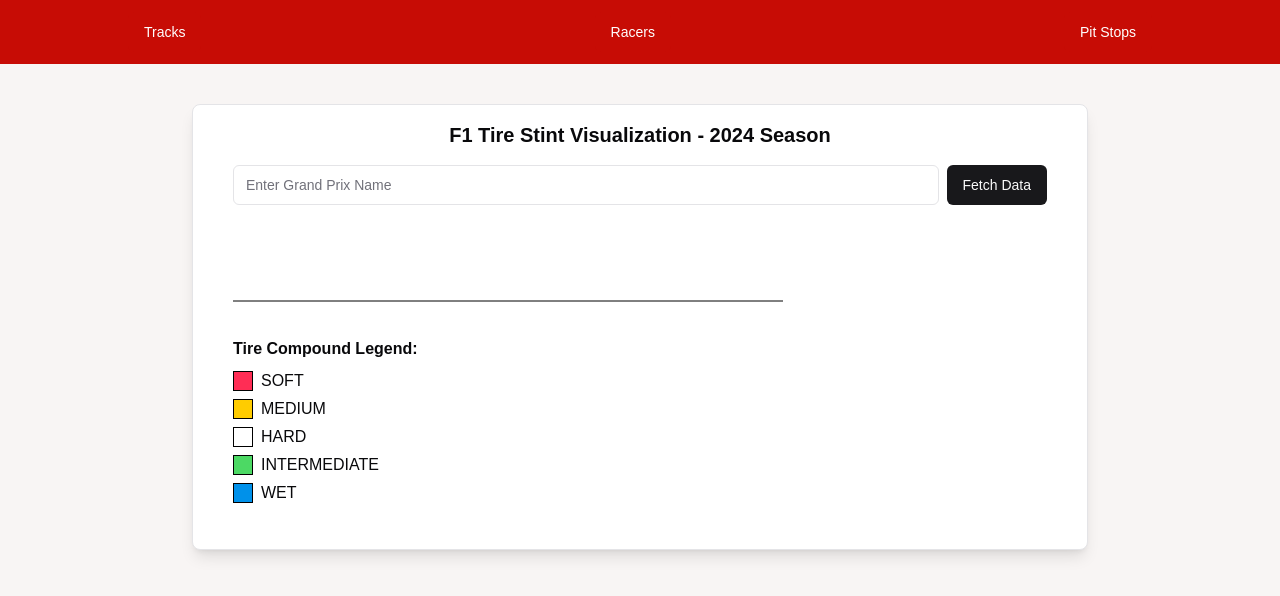
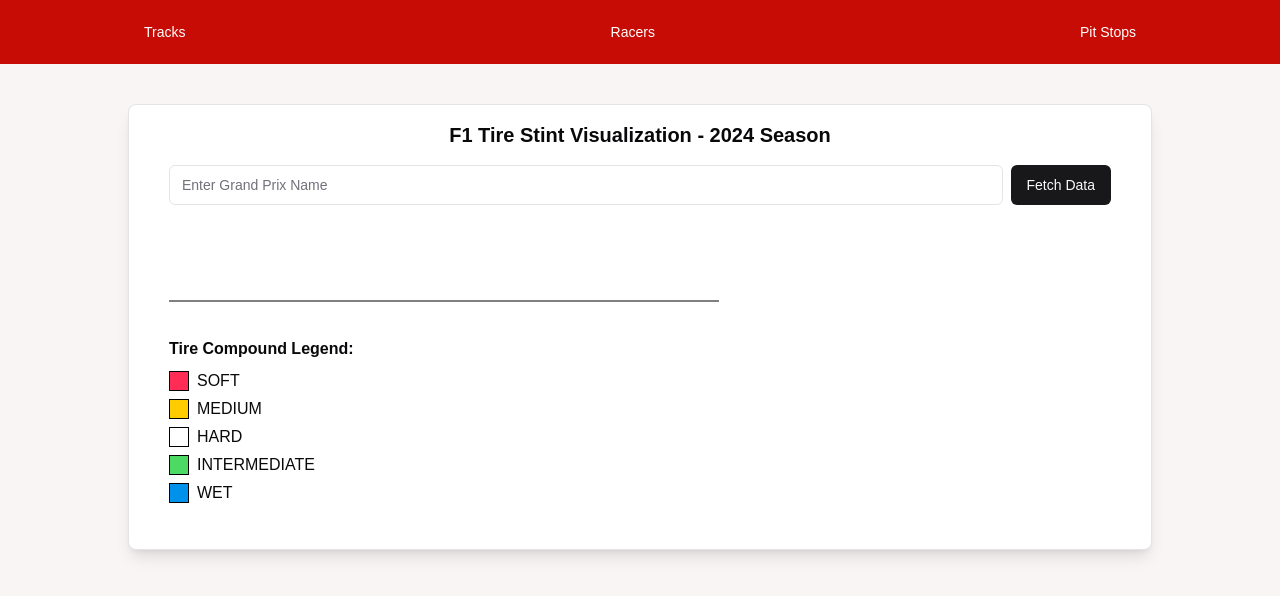
Before and after one commit to peach3es/Scotts-Tots, a Next.js app: page /tyre in a window 1280 px wide. Shown: the top 596 px of the page. Built offline with nearby package versions, Linux system fonts and the light colour scheme; a web font is replaced by a local one.

Commit message:
rescaled

```diff
--- a/app/tyre/page.tsx
+++ b/app/tyre/page.tsx
@@ -7,6 +7,7 @@ import { Bar } from "@visx/shape";
 import { Card, CardContent } from "@/components/ui/card";
 import { Input } from "@/components/ui/input";
 import { Button } from "@/components/ui/button";
+import { Container } from "@/components/Container";
 
 interface Stint {
   driver_number: number;
@@ -108,7 +109,9 @@ export default function Tyre() {
   if (!isClient) return null;
 
   return (
-    <Card className="w-full max-w-4xl mx-auto mt-10 p-4 shadow-lg">
+    <Container>
+
+    <Card className="w-full  mt-10 p-4 shadow-lg">
       <CardContent>
         <h2 className="text-xl font-bold text-center mb-4">F1 Tire Stint Visualization - 2024 Season</h2>
 
@@ -173,5 +176,6 @@ export default function Tyre() {
         </div>
       </CardContent>
     </Card>
+    </Container>
   );
 }
```
Also changed, not shown: 1 other file (tests, documents, lock files or other folders).
